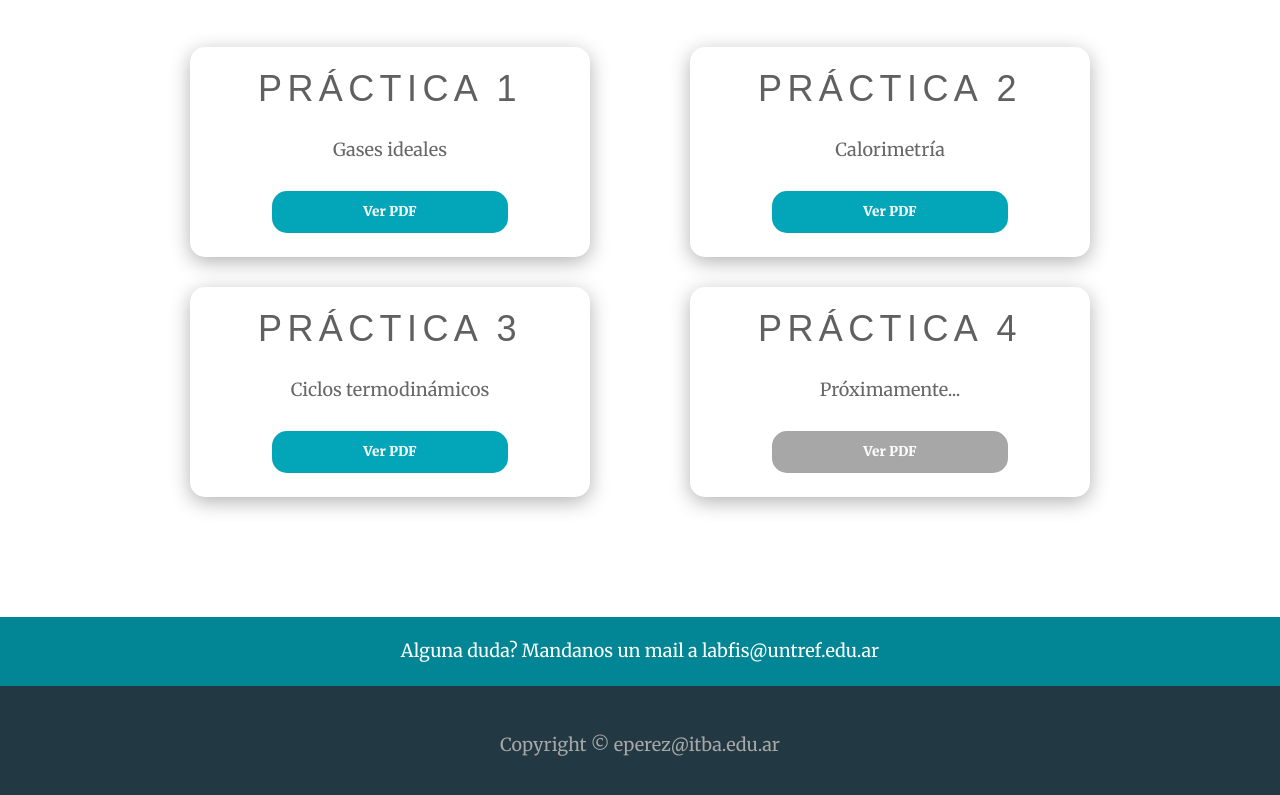
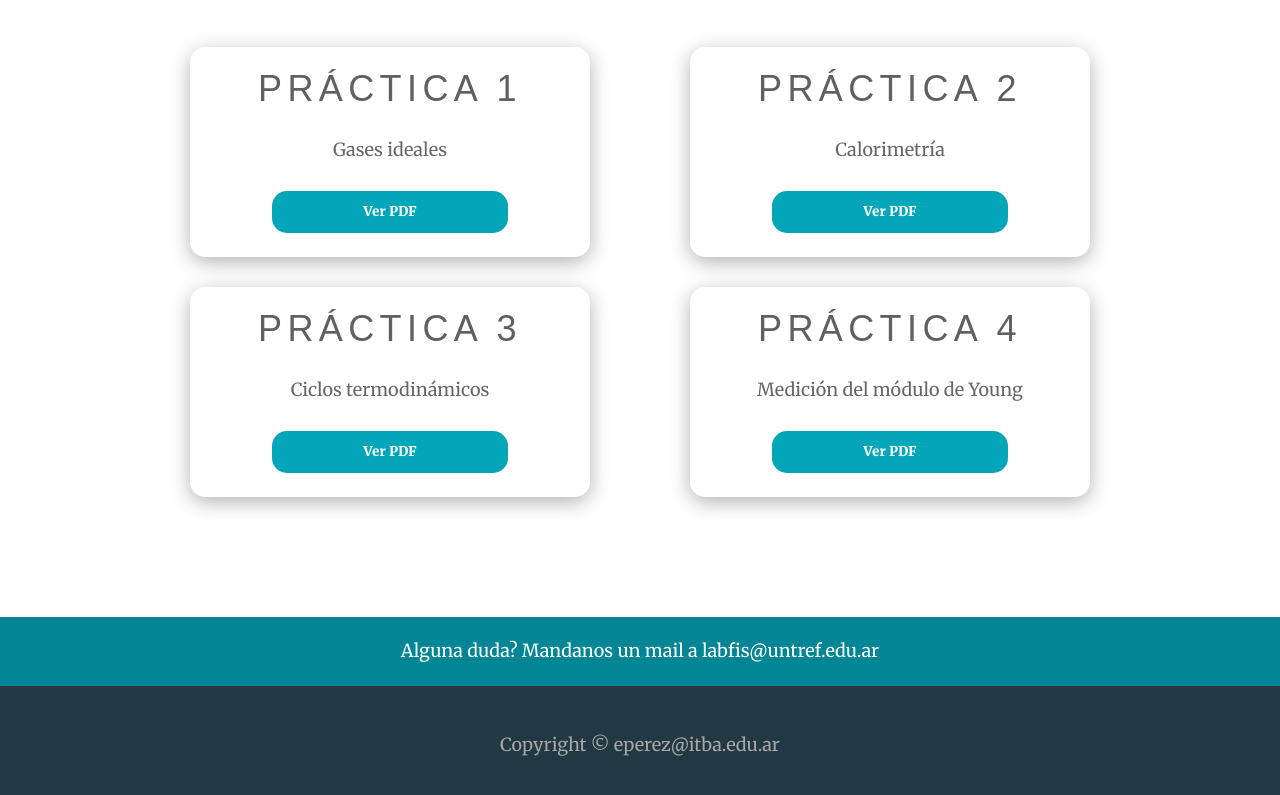
Before and after one commit to WeeBep/labfis, a website: page ing_sonido.html in a window 1280 px wide. Shown: the part 1081-1876 px from the top of the page. Drawn offline with Linux system fonts and the light colour scheme; a web font is replaced by a local one.

Commit message:
Agregada P4 F2 Sonido

```diff
--- a/ing_sonido.html
+++ b/ing_sonido.html
@@ -161,8 +161,12 @@
         </div>
         <div class="practica">
           <h2>Práctica 4</h2>
-          <p>Próximamente...</p>
-          <a href="#" target="_blank" class="disabled">Ver PDF</a>
+          <p>Medición del módulo de Young</p>
+          <a
+            href="https://drive.google.com/file/d/1r39VsZeNSLLP0j3FlNWCBFi__WYMdPjP/view?usp=sharing"
+            target="_blank"
+            >Ver PDF</a
+          >
         </div>
       </div>
     </section>
```
